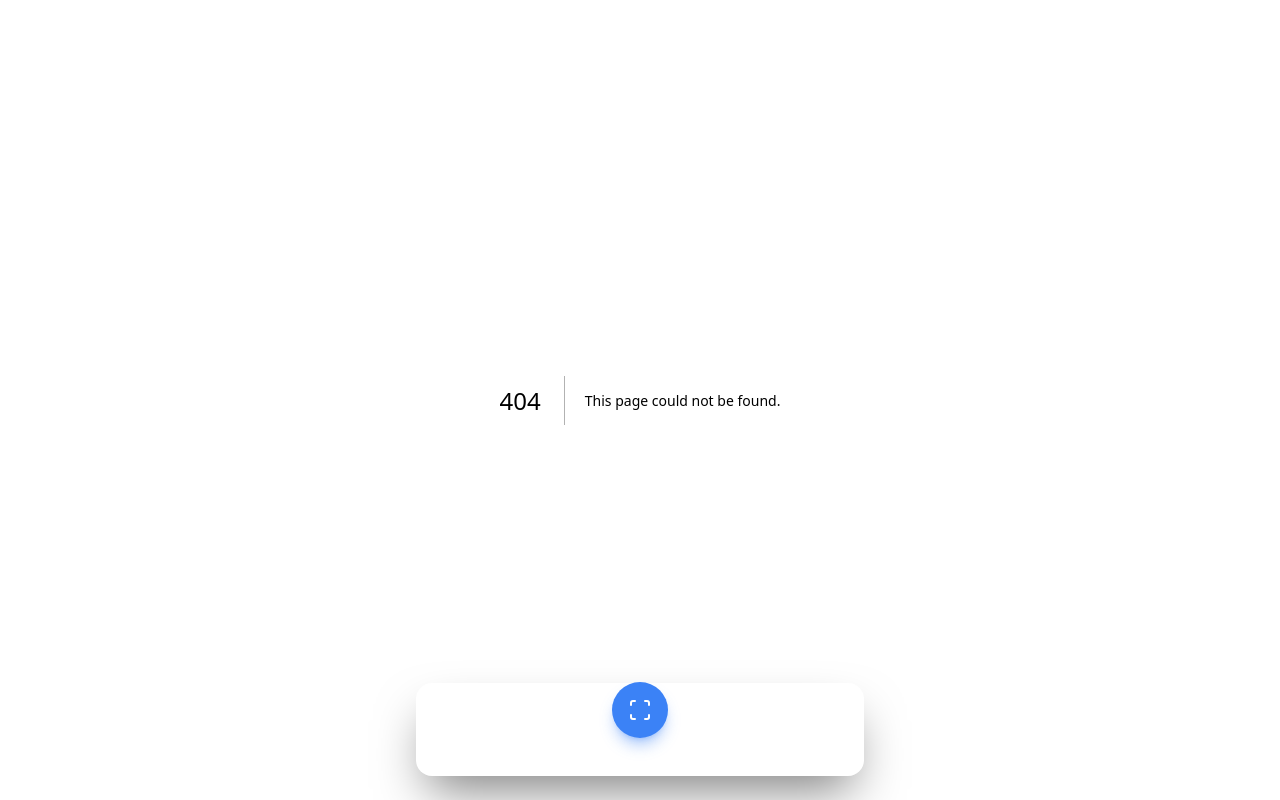
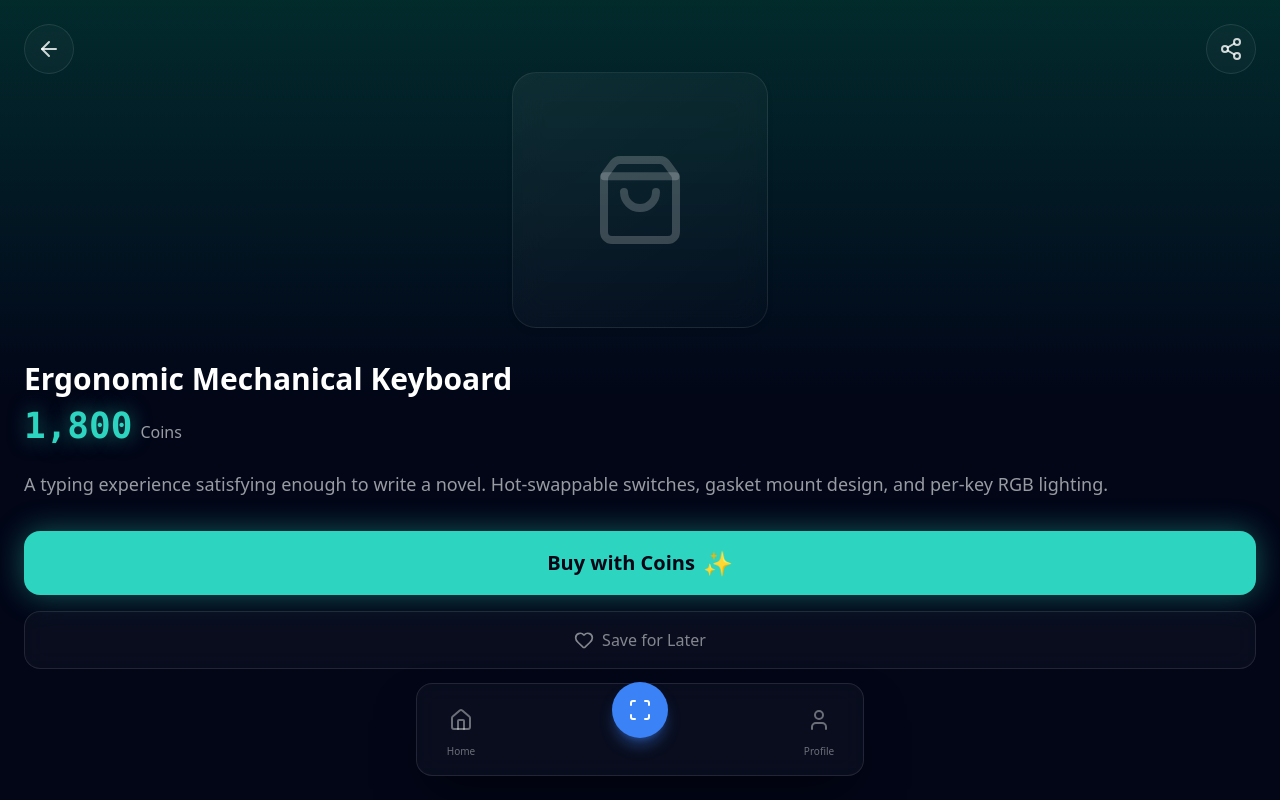
Before and after one commit to o0aditya0o/petrichor, a Next.js app in the folder petri-force/: page /product/1 in a window 1280 px wide. Before the commit this address had no page. Built offline with nearby package versions, Linux system fonts and the light colour scheme.

Commit message:
till prompt 4

```diff
--- /dev/null
+++ b/petri-force/src/app/product/[id]/page.tsx
@@ -0,0 +1,6 @@
+import { ProductView } from '@/components/ProductView';
+
+export default async function ProductPage({ params }: { params: Promise<{ id: string }> }) {
+    const { id } = await params;
+    return <ProductView id={id} />;
+}
--- a/petri-force/src/app/product/new/page.tsx
+++ /dev/null
@@ -1,8 +0,0 @@
-export default function ProductNewPage() {
-    return (
-        <div className="min-h-screen pt-24 px-6">
-            <h1 className="text-2xl font-bold text-white mb-4">New Product Found</h1>
-            <p className="text-white/60">Simulating product extraction...</p>
-        </div>
-    );
-}
--- /dev/null
+++ b/petri-force/src/components/ProductView.tsx
@@ -0,0 +1,106 @@
+'use client';
+
+import { useState } from 'react';
+import { Share2, Heart, ShoppingBag, ArrowLeft } from 'lucide-react';
+import Link from 'next/link';
+import { useRouter } from 'next/navigation';
+
+// Mock Data Dictionary (duplicated here or could be shared, keeping simple)
+const MOCK_PRODUCTS: Record<string, { title: string; price: number; description: string; imageColor: string }> = {
+    'new': {
+        title: "Wireless Noise Canceling Headphones Pro",
+        price: 2500,
+        description: "Experience silence like never before. Industry-leading noise cancellation, 30-hour battery life, and ultra-premium comfort for those long deep-work sessions.",
+        imageColor: "from-blue-500/20 to-purple-500/20"
+    },
+    'default': {
+        title: "Ergonomic Mechanical Keyboard",
+        price: 1800,
+        description: "A typing experience satisfying enough to write a novel. Hot-swappable switches, gasket mount design, and per-key RGB lighting.",
+        imageColor: "from-emerald-500/20 to-teal-500/20"
+    }
+};
+
+interface ProductViewProps {
+    id: string;
+}
+
+export function ProductView({ id }: ProductViewProps) {
+    const router = useRouter(); // kept if needed later
+    // In a real app we might fetch data here or have it passed from server.
+    // For this mock, we lookup based on ID.
+    const product = MOCK_PRODUCTS[id] || MOCK_PRODUCTS['default'];
+    const [isBuying, setIsBuying] = useState(false);
+
+    const handleBuy = () => {
+        setIsBuying(true);
+        setTimeout(() => setIsBuying(false), 1000);
+    };
+
+    return (
+        <div className="min-h-screen pb-32 bg-background relative selection:bg-primary/30">
+            {/* Header Actions */}
+            <div className="fixed top-0 left-0 right-0 z-40 px-6 py-6 flex items-center justify-between">
+                <Link href="/scan" className="p-3 glass rounded-full text-white/80 hover:text-white transition-colors">
+                    <ArrowLeft className="w-6 h-6" />
+                </Link>
+                <div className="flex items-center gap-3">
+                    <button className="p-3 glass rounded-full text-white/80 hover:text-white transition-colors">
+                        <Share2 className="w-6 h-6" />
+                    </button>
+                </div>
+            </div>
+
+            {/* Product Image Area */}
+            <div className={`w-full h-[50vh] bg-gradient-to-b ${product.imageColor} relative flex items-center justify-center`}>
+                <div className="absolute inset-0 bg-gradient-to-b from-transparent to-background" />
+
+                {/* Mock Product Visual */}
+                <div className="relative z-10 w-64 h-64 glass-card rounded-3xl flex items-center justify-center shadow-2xl shadow-black/50">
+                    <ShoppingBag className="w-24 h-24 text-white/20" />
+                </div>
+            </div>
+
+            {/* Content */}
+            <div className="px-6 -mt-10 relative z-10">
+                <div className="flex flex-col gap-2 mb-6">
+                    <h1 className="text-3xl font-bold text-white leading-tight">
+                        {product.title}
+                    </h1>
+                    <div className="flex items-baseline gap-2">
+                        <span className="text-4xl font-mono font-bold text-primary glow-text">
+                            {product.price.toLocaleString()}
+                        </span>
+                        <span className="text-white/60 font-medium">Coins</span>
+                    </div>
+                </div>
+
+                <p className="text-white/60 text-lg leading-relaxed mb-8">
+                    {product.description}
+                </p>
+
+                {/* Actions */}
+                <div className="flex flex-col gap-4">
+                    <button
+                        onClick={handleBuy}
+                        className="w-full py-4 rounded-2xl bg-primary text-primary-foreground font-bold text-xl shadow-[0_0_30px_rgba(45,212,191,0.4)] hover:shadow-[0_0_50px_rgba(45,212,191,0.6)] hover:scale-[1.02] active:scale-[0.98] transition-all flex items-center justify-center gap-2"
+                    >
+                        {isBuying ? (
+                            <span className="animate-pulse">Processing...</span>
+                        ) : (
+                            <>
+                                <span>Buy with Coins</span>
+                                <span className="text-2xl">✨</span>
+                            </>
+                        )}
+                    </button>
+
+                    <button className="w-full py-4 rounded-2xl glass text-white/50 font-medium hover:text-white hover:bg-white/5 transition-all flex items-center justify-center gap-2 group">
+                        <Heart className="w-5 h-5 group-hover:text-red-400 transition-colors" />
+                        <span>Save for Later</span>
+                    </button>
+                </div>
+            </div>
+        </div>
+    );
+}
```
Also changed, not shown: 1 other file (tests, documents, lock files or other folders).
